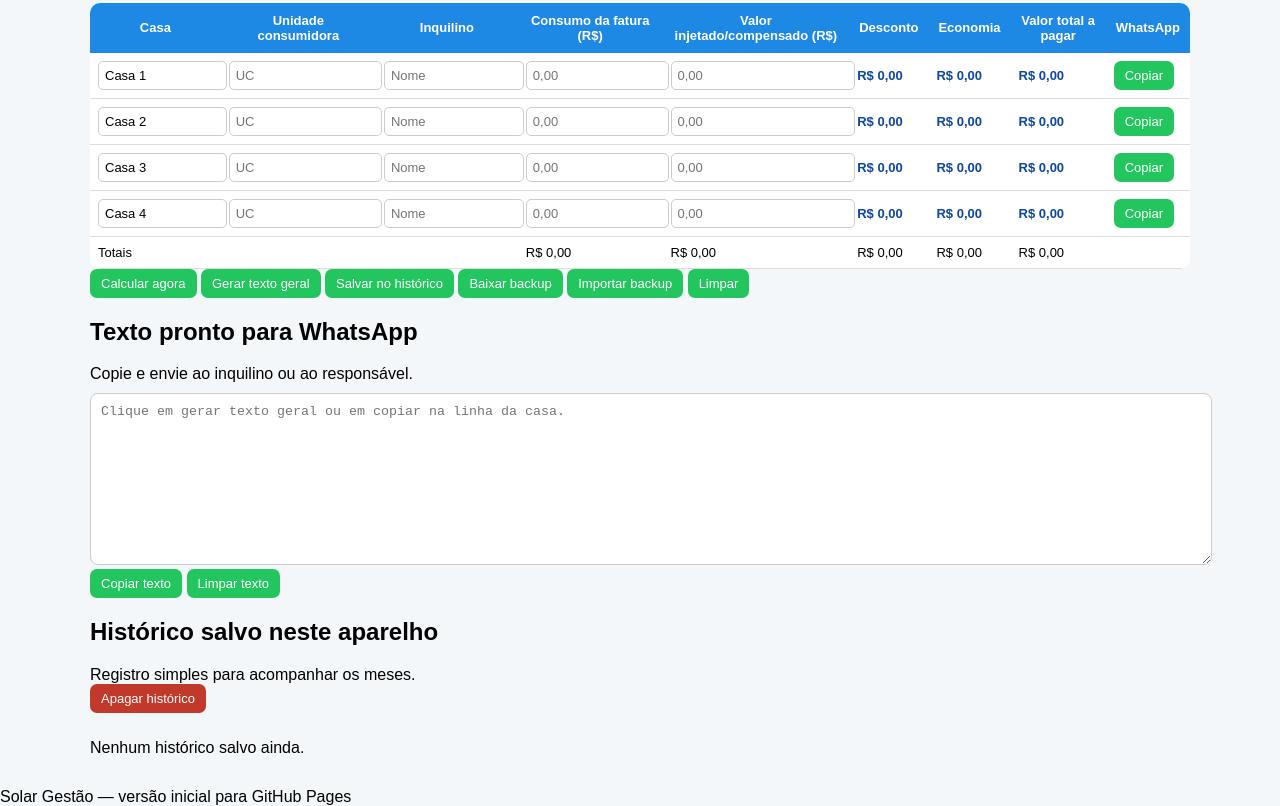
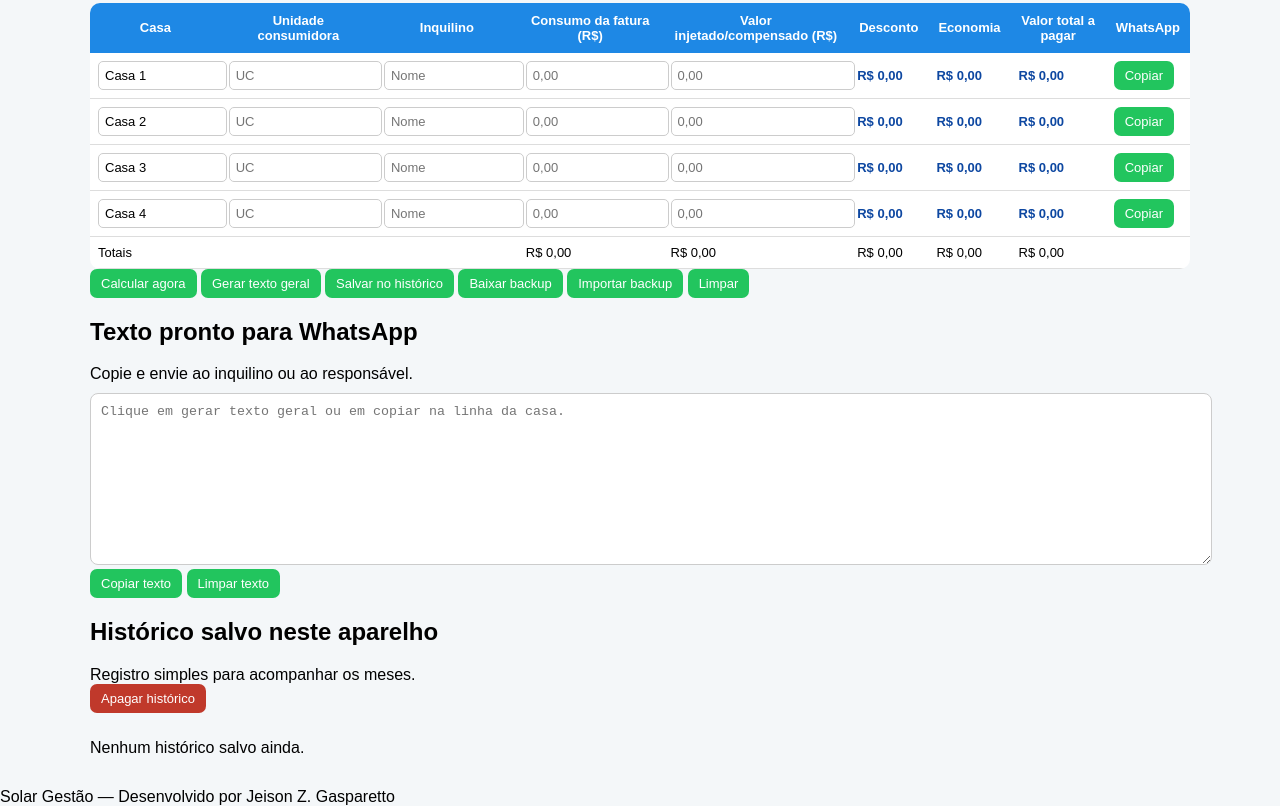
Before and after one commit to jeisongasparetto/Solar-Gestao, a plain HTML site: page index.html in a window 1280 px wide. Shown: the part 492-1298 px from the top of the page. Drawn offline with Linux system fonts and the light colour scheme.

Commit message:
Update index.html

```diff
--- a/index.html
+++ b/index.html
@@ -198,7 +198,7 @@
   </main>
 
   <footer>
-    <span>Solar Gestão — versão inicial para GitHub Pages</span>
+    <span>Solar Gestão — Desenvolvido por Jeison Z. Gasparetto</span>
   </footer>
 
   <script src="app.js"></script>
```
